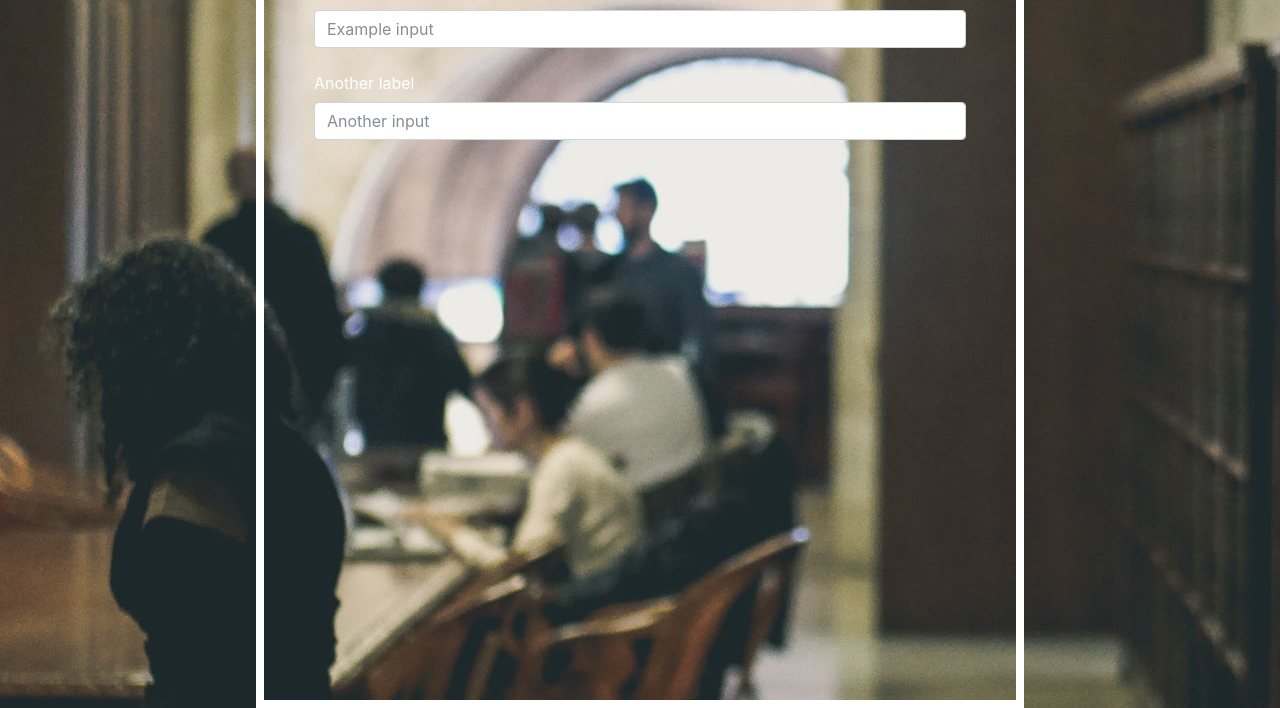
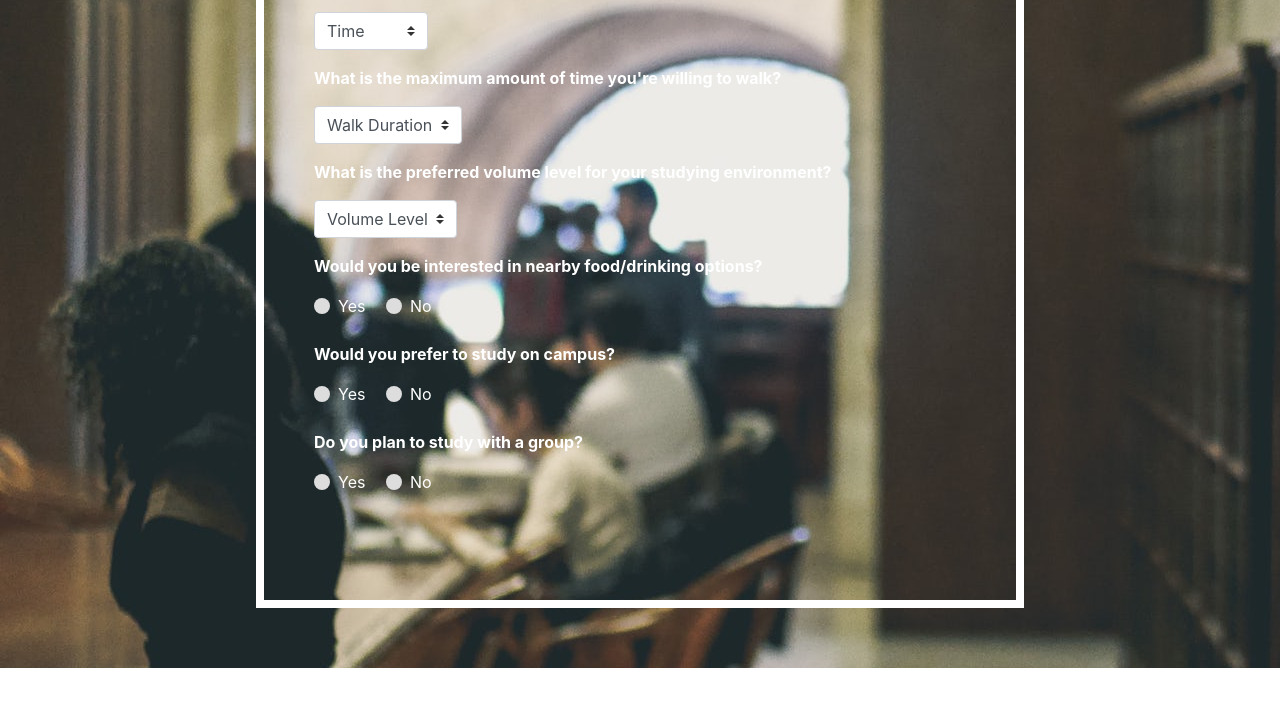
Before and after one commit to AlexanderTekle/studyappwebsite, a plain HTML site: page form.html in a window 1280 px wide. Shown: the part 132-840 px from the top of the page. After the commit the page ends 800 px from the top, so only its background shows below. Drawn offline with nearby package versions, Linux system fonts and the light colour scheme.

Commit message:
Added a form page to get user input

```diff
--- a/css/formstyles.css
+++ b/css/formstyles.css
@@ -13,7 +13,7 @@ body
 {
     width:60%;
     margin:auto;
-    height:800px;
+    height:700px;
     margin-top:40px;
     border:8px solid #fff;
 
@@ -25,3 +25,8 @@ body
     margin-left:50px;
     margin-right:50px;
 }
+
+.formtitle
+{
+    text-align:center;
+}
--- a/form.html
+++ b/form.html
@@ -7,8 +7,9 @@
 </head>
 <body>
     <div class = "form-box">
-        <h1>Form</h1>
+        <h1 class = "formtitle">Form</h1>
         <form>
+          <!--
           <div class="form-group fg">
             <label class="col-form-label" for="formGroupExampleInput">Example label</label>
             <input type="text" class="form-control" id="formGroupExampleInput" placeholder="Example input">
@@ -16,7 +17,106 @@
           <div class="form-group fg">
             <label class="col-form-label" for="formGroupExampleInput2">Another label</label>
             <input type="text" class="form-control" id="formGroupExampleInput2" placeholder="Another input">
+          </div>-->
+
+          <div class = "form-group fg">
+          <b><p>What time do you plan to begin studying?</p></b>
+            <select class="custom-select d-block my-3">
+              <option value="">Time</option>
+              <option value="1">12:00 AM</option>
+              <option value="2">1:00 AM</option>
+              <option value="3">2:00 AM</option>
+              <option value="4">3:00 AM</option>
+              <option value="5">4:00 AM</option>
+              <option value="6">5:00 AM</option>
+              <option value="7">6:00 AM</option>
+              <option value="8">7:00 AM</option>
+              <option value="9">8:00 AM</option>
+              <option value="10">9:00 AM</option>
+              <option value="11">10:00 AM</option>
+              <option value="12">11:00 AM</option>
+              <option value="13">12:00 PM</option>
+              <option value="14">1:00 PM</option>
+              <option value="15">2:00 PM</option>
+              <option value="16">3:00 PM</option>
+              <option value="17">4:00 PM</option>
+              <option value="18">5:00 PM</option>
+              <option value="19">6:00 PM</option>
+              <option value="20">7:00 PM</option>
+              <option value="21">8:00 PM</option>
+              <option value="22">9:00 PM</option>
+              <option value="23">10:00 PM</option>
+              <option value="24">11:00 PM</option>
+            </select>
           </div>
+
+          <div class = "form-group fg">
+            <b><p>What is the maximum amount of time you're willing to walk?</p></b>
+            <select class="custom-select d-block my-3">
+              <option value="">Walk Duration</option>
+              <option value="1">5 Mins</option>
+              <option value="2">10 Mins</option>
+              <option value="3">15 Mins</option>
+              <option value="4">20 Mins</option>
+            </select>
+         </div>
+
+          <div class = "form-group fg">
+            <b><p>What is the preferred volume level for your studying environment?</p></b>
+            <select class="custom-select d-block my-3">
+              <option value="">Volume Level</option>
+              <option value="1">Low</option>
+              <option value="2">Medium</option>
+              <option value="3">High</option>
+            </select>
+         </div>
+
+        <div class = "form-group fg">
+          <p><b>Would you be interested in nearby food/drinking options?</b></p>
+         <label class="custom-control custom-radio">
+            <input id="radio1" name="radio" type="radio" class="custom-control-input">
+            <span class="custom-control-indicator"></span>
+            <span class="custom-control-description">Yes</span>
+        </label>
+        <label class="custom-control custom-radio">
+          <input id="radio2" name="radio" type="radio" class="custom-control-input">
+          <span class="custom-control-indicator"></span>
+          <span class="custom-control-description">No</span>
+        </label>
+       </div>
+
+        <div class = "form-group fg">
+          <p><b>Would you prefer to study on campus?</b></p>
+         <label class="custom-control custom-radio">
+            <input id="radio1" name="radio" type="radio" class="custom-control-input">
+            <span class="custom-control-indicator"></span>
+            <span class="custom-control-description">Yes</span>
+        </label>
+        <label class="custom-control custom-radio">
+          <input id="radio2" name="radio" type="radio" class="custom-control-input">
+          <span class="custom-control-indicator"></span>
+          <span class="custom-control-description">No</span>
+        </label>
+       </div>
+
+        <div class = "form-group fg">
+          <p><b>Do you plan to study with a group?</b></p>
+         <label class="custom-control custom-radio">
+            <input id="radio1" name="radio" type="radio" class="custom-control-input">
+            <span class="custom-control-indicator"></span>
+            <span class="custom-control-description">Yes</span>
+        </label>
+        <label class="custom-control custom-radio">
+          <input id="radio2" name="radio" type="radio" class="custom-control-input">
+          <span class="custom-control-indicator"></span>
+          <span class="custom-control-description">No</span>
+        </label>
+       </div>
+
+
+
+
+
         </form>
     </div>
 </body>
```
